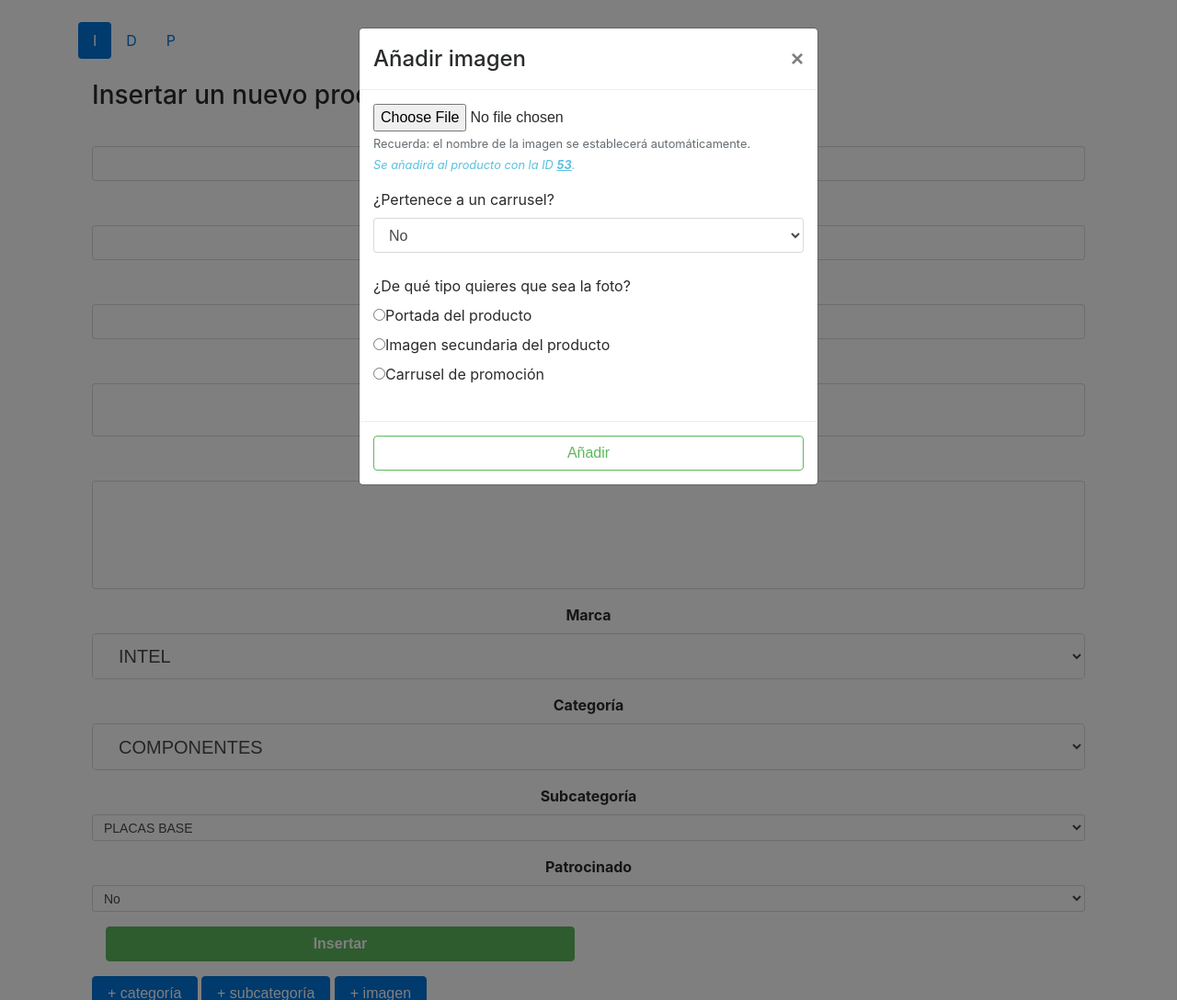
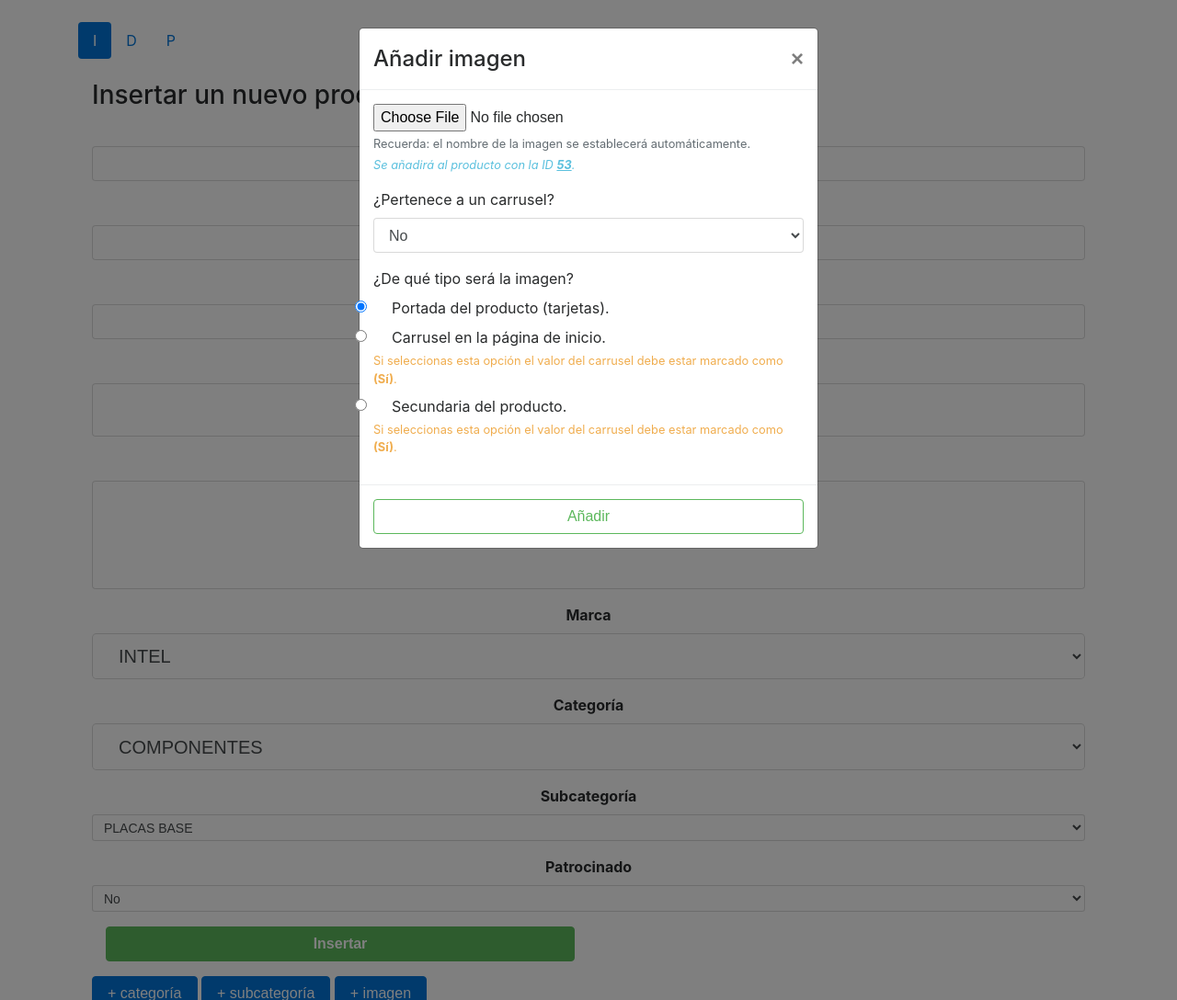
Before and after one commit to PatrykBojar/Basic-Store, a PHP site: page /index.php?controller=productos&action=show_manage_product in a window 1280 px wide, after a click on "+ imagen". Shown: the top 1088 px of the page at 92% size. Run offline with PHP 8.4, Linux system fonts and the light colour scheme; data comes from the database, SQL or seed files in the repository; tables that the repository leaves empty hold one stand-in row (values such as "Sample post"); some libraries are stand-ins or nearby versions.

Commit message:
Termiado el formulario para añadir fotos, se añade Ajax. v1.2.6

```diff
--- a/config/config.php
+++ b/config/config.php
@@ -1,4 +1,9 @@
 <?php
+/**
+ * Contiene constantes y funciones globales que se usarán en todo el proyecto.
+ **/
+
+ // Variables que guardan el IVA y la fecha actual (día, mes, año...).
 define("IVA", 21);
 define("YEAR", date("Y"));
 define("MONTH", date("m"));
@@ -7,15 +12,33 @@ define("HOUR", date("H"));
 define("MINUTE", date("i"));
 define("SECOND", date("s"));
 
-
+// Establece la moneda, en este caso el euro.
 setlocale(LC_MONETARY,"es_ES");
 
+/**
+ * Convierte el valor pasado a un formato de moneda correcto.
+ * @param  float $value precio de cualquier objeto.
+ * @return string cadena de caracteres con el precio y el símbolo del euro.
+ */
 function enEuro($value) {
   $val = str_replace(' ', '', $value);
   return number_format($val, 2) . ' €';
 }
+/**
+ * Convierte un string a float.
+ * @param  mixed $value valor númerico en cualquier formato.
+ * @return float número en formato float.
+ */
+function aFloat($value){
+  return (float)(str_replace(' ', '', $value));
+}
+/**
+* Convierte un string a integer.
+* @param  mixed $value valor númerico en cualquier formato.
+* @return float número en formato integer.
+ */
 function aInt($value){
-  return (float)(str_replace(' ', '', $value));
+  return (int)(str_replace(' ', '', $value));
 }
 
  ?>
--- a/controller/categorias_controller.php
+++ b/controller/categorias_controller.php
@@ -6,7 +6,7 @@ require_once("model/categorias_model.php");
  */
 class categorias_controller{
 
-  function list_categories() {
+  /*function list_categories() {
       $category = new categorias_model();
       $categories   = $category->get_categories();
       $subCategory = new categorias_model();
@@ -15,7 +15,7 @@ class categorias_controller{
       //require_once("view/admin/php/listar_categorias.php");
       include("view/admin/html/productos_manage.phtml");
 
-  }
+  }*/
   /*function list_subCategories() {
       $category = new categorias_model();
       $categoriesSub   = $category->get_subCsaategories();
--- a/controller/imagenes_controller.php
+++ b/controller/imagenes_controller.php
@@ -7,17 +7,36 @@ require_once("model/imagenes_model.php");
 
 class imagenes_controller {
 
-  function insert_image(){
+    function insert_image() {
         // Array que contienen todos los datos de la imagen.
         $info = pathinfo($_FILES['imgUrl']['name']);
+
+        if (isset($info['extension'])) {
+            // Sacamos la extención actual de la imagen y la pasamos a minsúculas (compatibilidad en Windows y Linux).
+            $ext = strtolower($info['extension']);
+            if ($info['extension'] == "gif" || $info['extension'] == "jpg" || $info['extension'] == "png" || $info['extension'] == "jpeg"
+                  || $info['extension'] == "tif" || $info['extension'] == "tiff" || $info['extension'] == "bmp") {
                 // Ruta origen del archivo.
                 $ruta_origen = $_FILES['imgUrl']['tmp_name'];
-        // Sacamos la extención actual de la imagen y la pasamos a minsúculas (compatibilidad en Windows y Linux).
-        $ext = strtolower($info['extension']);
                 // Obtenemos el ID del producto.
-        $id = $_POST['id'];
+                $id          = $_POST['id'];
+                // Obtenemos el valor del radio button para saber el tipo de imagen que ha elegido el administrador.
+                $valor       = $_POST['typeimg'];
+                switch ($valor) {
+                    case "option1":
+                        $ruta_destino = "view/img_product/" . $id . "-" . YEAR . "-" . MONTH . "-" . DAY . "_" . HOUR . ":" . MINUTE . ":" . SECOND . "." . $ext;
+                        break;
+                    case "option2":
+                        $ruta_destino = "view/img_product/" . $id . "-" . YEAR . "-" . MONTH . "-" . DAY . "_" . HOUR . ":" . MINUTE . ":" . SECOND . "-carrousel-top." . $ext;
+                        break;
+                    case "option3":
+                        $ruta_destino = "view/img_product/" . $id . "-" . YEAR . "-" . MONTH . "-" . DAY . "_" . HOUR . ":" . MINUTE . ":" . SECOND . "-carrousel-product." . $ext;
+                        break;
+                    default:
+                        echo "Algo ha salido mal.";
+                }
                 // Definimos la ruta del destino con nuestras consantes.
-        $ruta_destino = "view/img_product/".$id."-".YEAR."-".MONTH."-".DAY."_".HOUR.":".MINUTE.":".SECOND.".".$ext;
+                //$ruta_destino = "view/img_product/".$id."-".YEAR."-".MONTH."-".DAY."_".HOUR.":".MINUTE.":".SECOND.".".$ext;
                 move_uploaded_file($ruta_origen, $ruta_destino);
                 $imagen = new imagenes_model();
                 $imagen->setImgUrl($ruta_destino);
@@ -33,6 +52,15 @@ class imagenes_controller {
                 } else {
                     echo $error;
                 }
+                // En caso de que las extensiones no coincidan.
+            } else {
+                require_once("error.php");
+            }
+            // En caso de que el archivo pasado no contenga ninguna ruta (raro).
+        } else {
+            require_once("error.php");
+        }
+
     }
 }
 
--- a/controller/productos_controller.php
+++ b/controller/productos_controller.php
@@ -71,7 +71,7 @@ FUNCIÓN PARA MOSTRAR LA PÁGINA DE LA ELECCIÓN CON BOTONES
 
             $product->setName($_POST['name']);
             $product->setStock(aInt($_POST['stock']));
-            $product->setPrice(aInt($_POST['price']));
+            $product->setPrice(aFloat($_POST['price']));
             $product->setSponsored($_POST['sponsored']);
             $product->setShrtDesc($_POST['shortDesc']);
             $product->setLngDesc($_POST['longDesc']);
--- a/index.php
+++ b/index.php
@@ -32,7 +32,6 @@ if (isset($_GET['controller']) && isset($_GET['action'])) {
             $controller = new productos_controller();
             $controller->show_login_page();
         }
-
         if ($_GET['action'] == "show_manage_product") {
             $controller = new productos_controller();
             $controller->show_manage_product();
@@ -146,18 +145,9 @@ CONTROLADORES NECESARIO EN CASO DE USAR UNA PÁGINA CON BOTONES DE ELECCIÓN.
             $controller = new categorias_controller();
             $controller->insert_subCategory();
         }
-
-        if ($_GET['action'] == "delete_category") {
-            $controller = new categorias_controller();
-            $controller->delete_category();
-        }
         if ($_GET['action'] == "delete_subCategory") {
             $controller = new categorias_controller();
             $controller->delete_subCategory();
-        }
-        if ($_GET['action'] == "list_categories") {
-            $controller = new categorias_controller();
-            $controller->list_categories();
         }
     }
 
--- a/model/categorias_model.php
+++ b/model/categorias_model.php
@@ -69,17 +69,7 @@ class categorias_model {
             return false;
         }
     }
-
-    /*public function show_subCatUl($id){
-      $query = $this->db->query("SELECT cat.NAME AS 'SUBCATEGORYNAME',prd.ID AS 'PRODUCTID'
-        FROM PRODUCT prd, CATEGORY cat WHERE prd.CATEGORY = cat.ID AND prd.ID = '$id';");
-      while ($rows = $query->fetch_assoc()) {
-          $this->category[] = $rows;
-      }
-      return $this->category;
-  }*/
-
-    /*public function insert_subCategory() {
+    public function insert_subCategory() {
         $sql    = "INSERT INTO CATEGORY (NAME, PARENTCATEGORY) VALUES
         ('{$this->name}','{$this->parentCategory}')";
         $result = $this->db->query($sql);
@@ -89,6 +79,15 @@ class categorias_model {
             return false;
         }
     }
+    /*public function show_subCatUl($id){
+      $query = $this->db->query("SELECT cat.NAME AS 'SUBCATEGORYNAME',prd.ID AS 'PRODUCTID'
+        FROM PRODUCT prd, CATEGORY cat WHERE prd.CATEGORY = cat.ID AND prd.ID = '$id';");
+      while ($rows = $query->fetch_assoc()) {
+          $this->category[] = $rows;
+      }
+      return $this->category;
+  }
+
     public function delete_subCategory($id) {
         $sql    = "DELETE FROM CATEGORY WHERE id='$id'";
         $result = $this->db->query($sql);
--- a/view/admin/html/productos_manage.phtml
+++ b/view/admin/html/productos_manage.phtml
@@ -130,7 +130,7 @@
             <div class="modal-dialog">
               <div class="modal-content">
                 <div class="modal-header">
-                  <h4 class="modal-title">Añadir cateogría</h4>
+                  <h4 class="modal-title">Añadir subcategoría</h4>
                   <button type="button" class="close" data-dismiss="modal">&times;</button>
                 </div>
                 <div class="modal-body">
@@ -168,17 +168,23 @@
                       <option value="N">No</option>
                       <option value="Y">Sí</option>
                     </select>
-                    <div class="form-group pt-4">
-                      <label for="radio">¿De qué tipo quieres que sea la foto?</label>
-                      <div class="radio" id="radio">
-                        <label for="0"><input id="0" type="radio" name="optradio" value="0">Portada del producto</label>
-                      </div>
-                      <div class="radio">
-                        <label for="1"><input id="1" type="radio" name="optradio" value="1">Imagen secundaria del producto</label>
-                      </div>
-                      <div class="radio">
-                        <label for="2"><input id="2" type="radio" name="optradio" value="2">Carrusel de promoción</label>
-                      </div>
+                  </div>
+
+                  <div class="form-group">
+                    <label for="0">¿De qué tipo será la imagen?</label>
+                    <div class="form-check">
+                      <input class="form-check-input" type="radio" name="typeimg" id="0" value="option1" checked>
+                      <label class="form-check-label" for="0">Portada del producto (tarjetas).</label>
+                    </div>
+                    <div class="form-check">
+                      <input class="form-check-input" type="radio" name="typeimg" id="1" value="option2">
+                      <label class="form-check-label" for="1">Carrusel en la página de inicio.</label>
+                      <small id="1" class="form-text text-warning">Si seleccionas esta opción el valor del carrusel debe estar marcado como <strong>(Sí)</strong>.</small>
+                    </div>
+                    <div class="form-check">
+                      <input class="form-check-input" type="radio" name="typeimg" id="2" value="option3">
+                      <label class="form-check-label" for="2">Secundaria del producto.</label>
+                      <small id="2" class="form-text text-warning">Si seleccionas esta opción el valor del carrusel debe estar marcado como <strong>(Sí)</strong>.</small>
                     </div>
                   </div>
                 </div>
@@ -267,6 +273,24 @@
             </table>
           </div>
         </form>
+        <script>
+          function mostra_amb_ajax(precio, id, idProducto) {
+            //Agafo el valor de la casella d'input
+            var descuento = document.getElementById(id).value;
+
+            /* Una XML HTTP Request permet executar codi en el servidor
+             * sense recarregar la pàgina web. És el que es coneix com a "AJAX" */
+            var xmlhttp = new XMLHttpRequest();
+            xmlhttp.onreadystatechange = function() {
+              if (this.readyState == 4 && this.status == 200) {
+                document.getElementById("zona_ajax" + idProducto).innerHTML = this.responseText;
+              }
+            }
+            //Paso la variable   nom   com a paràmetre del fitxer  texto2.php
+            xmlhttp.open("GET", "view/admin/ajax/respuestaAjax.php?descuento=" + descuento + "&precio=" + precio, true);
+            xmlhttp.send();
+          }
+        </script>
         <?php foreach ($notSponsoredPrd as $dato) {?>
         <div id="addProm<?php echo $dato['ID']; ?>" class="modal fade">
           <form action="index.php?controller=productos&action=create_promotion&ID=<?php echo $dato['ID'];?>" method="post">
@@ -279,7 +303,8 @@
                 <div class="modal-body">
                   <div class="container tab-pane active form-group">
                     <label for="prmDis" class="font-weight-bold col-12 text-center">Rango del descuento (1-99%)</label>
-                    <input type="text" class="form-control font-weight-bold" name="prmDis" id="prmDis">
+                    <input type="number" class="form-control font-weight-bold" name="prmDis" id="prmDis<?php echo $dato['ID']; ?>" onkeyup="mostra_amb_ajax(<?php echo $dato['PRICE']; ?>,'prmDis<?php echo $dato['ID']; ?>',<?php echo $dato['ID']; ?>)" min="1" max="99">
+                    <div id="zona_ajax<?php echo $dato['ID']; ?>"></div>
                   </div>
                   <div class="container tab-pane active form-inline">
                     <label for="prmyrStrt" class="font-weight-bold col-12">Fecha inicio (actual)</label>
@@ -287,9 +312,9 @@
                     <input type="text" class="form-control col-4" name="prmmthStrt" id="prmmthStrt" value="<?php echo MONTH ?>" disabled>
                     <input type="text" class="form-control col-4" name="prmdayStrt" id="prmdayStrt" value="<?php echo DAY ?>" disabled>
                     <label for="prmyr" class="font-weight-bold col-12">Fecha final (Año-mes-día)</label>
-                    <input type="text" class="form-control col-4" name="prmyr" id="prmyr" placeholder="<?php echo YEAR ?>">
-                    <input type="text" class="form-control col-4" name="prmmth" id="prmmth" placeholder="<?php echo MONTH ?>">
-                    <input type="text" class="form-control col-4" name="prmday" id="prmday" placeholder="<?php echo DAY+1 ?>">
+                    <input type="number" class="form-control col-4" name="prmyr" id="prmyr" placeholder="<?php echo YEAR ?>" min="<?php echo YEAR ?>" max="9999" required>
+                    <input type="number" class="form-control col-4" name="prmmth" id="prmmth" placeholder="<?php echo MONTH ?>" min="1" max="12" required>
+                    <input type="number" class="form-control col-4" name="prmday" id="prmday" placeholder="<?php echo DAY+1 ?>" min="1" max="31" required>
                   </div>
                 </div>
                 <div class="modal-footer">
--- a/view/main/ajax/respuestaAjax.php
+++ /dev/null
@@ -1,6 +0,0 @@
-<?php
-if ($_GET['nom']=="")
-    echo "No has escrit el teu nom a dins de la casella!";
-else
-    echo "<h1>Hola, " . $_GET['nom'] . "!</h1>";
- ?>
--- a/view/main/html/main_page.phtml
+++ b/view/main/html/main_page.phtml
@@ -26,7 +26,7 @@
   <p><a href="index.php?controller=productos&action=show_manage_product">Añadir/modificar/borrar producto</a></p>
 
   <?php
-  include("view/main/php/footer.php");
+  //include("view/main/php/footer.php");
 
 ?>
 
```
Also changed, not shown: error.php (+8 -1 lines), view/admin/ajax/respuestaAjax.php (added, +11 -0 lines), view/main/php/footer.php (deleted, +0 -29 lines), view/img_product/53-2018-02-15.jpg (deleted), view/img_product/53-2018-02-15.png (deleted), view/img_product/53-2018-02-15_18:45:00.png (deleted), view/main/js/main_script.js (added). Lines whose indentation alone changed are shown as unchanged.
